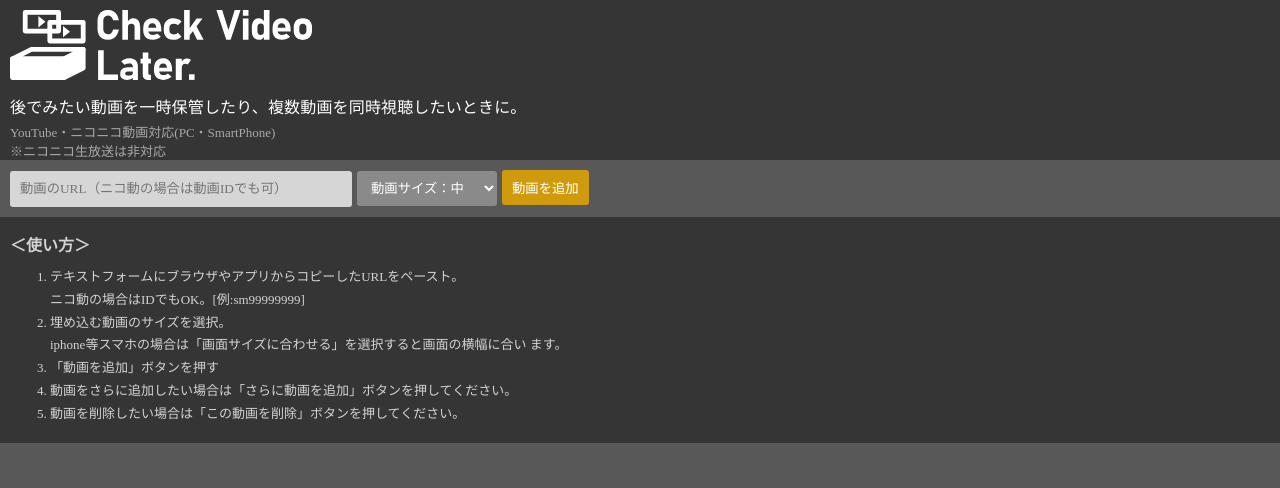
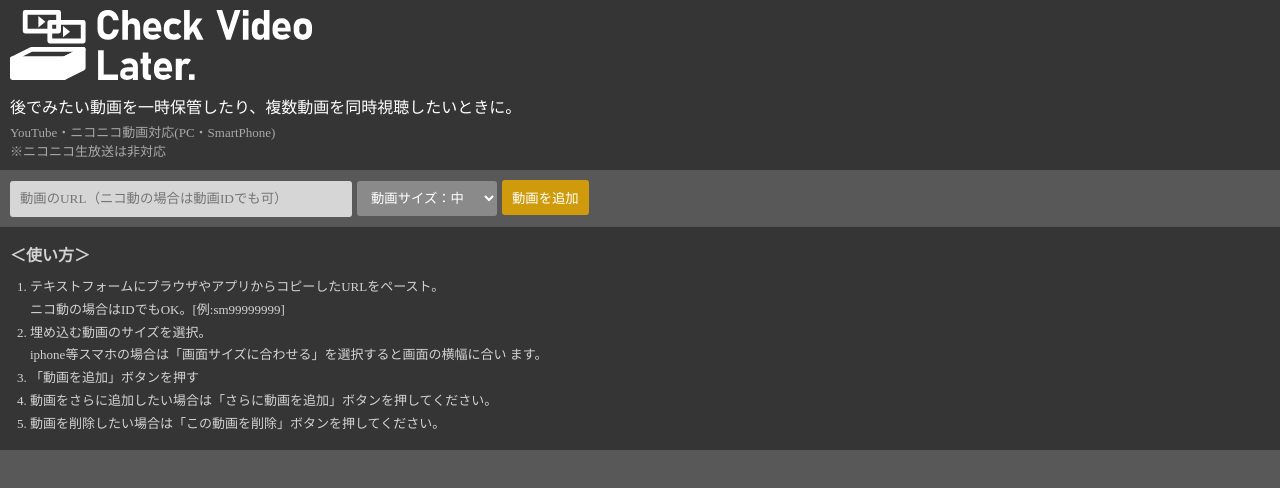
Before and after one commit to rascasse-monaco/YouTubeMulti, a plain HTML site: page index.html in a window 1280 px wide. Drawn offline with Linux system fonts and the light colour scheme.

Commit message:
体裁の微修正とバグとり

```diff
--- a/main.css
+++ b/main.css
@@ -67,7 +67,6 @@ h4 {
 }
 
 #Annotation {
-    margin-bottom: 10px;
     color: darkgray;
     font-size: small;
 }
@@ -101,15 +100,18 @@ h4 {
 
 #header {
     background-color:rgb(53, 53, 53);
+    margin-bottom: 10px;
     padding-left: 10px;
+    padding-right: 10px;
+    padding-bottom: 10px;
 }
 
 #list {
-    margin-top: 0px;
-    margin-left: 0px;
-    line-height: 1.75;
     color: lightgray;
     font-size: small;
+    margin: 10px 0px;
+    padding-left: 20px;
+    line-height: 1.75;
 }
 
 #logo {
@@ -119,7 +121,6 @@ h4 {
 
 #title {
     color: white;
-    letter-spacing: 0.01em;
     line-height: 1.75;
 }
 
```
Also changed, not shown: index.html (+1 -1 lines).
